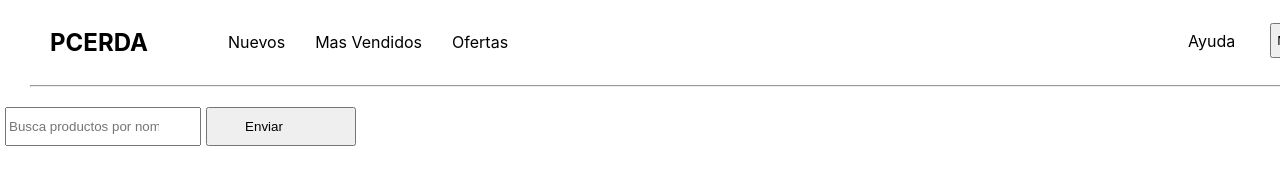
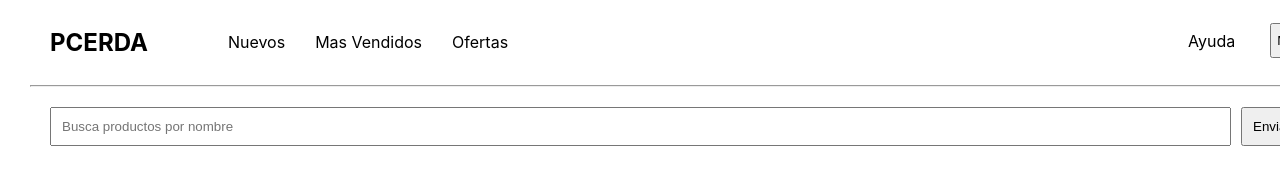
Before and after one commit to kennettcoca1512/proyecto_progra_web, a React (Vite) app in the folder my-react-app/: page / in a window 1280 px wide. Shown: the top 195 px of the page. Built offline with nearby package versions, Linux system fonts and the light colour scheme; grey boxes are pictures that could not be loaded.

Commit message:
avance hasta antes de seccion inf

```diff
--- a/my-react-app/src/components/landing_page/Section_Inf/Section_Inf.jsx
+++ b/my-react-app/src/components/landing_page/Section_Inf/Section_Inf.jsx
@@ -0,0 +1,3 @@
+export default function Seccion_Inf(){
+
+}
--- a/my-react-app/src/components/landing_page/Section_Sup/SectionSupNav.jsx
+++ b/my-react-app/src/components/landing_page/Section_Sup/SectionSupNav.jsx
@@ -1,17 +1,19 @@
 export default function Section_Sup_Nav(){
     const navStyle = {
-        marginLeft: '5px',
-        paddingTop: '10px',
-        paddingBottom: '10px',
-        paddingRight: '40px',
-        width: '150px'
+        padding: '10px',
+        marginLeft:'50px',
+        paddingRight: '990px'
+    }
+    const navStyle2 = {
+        padding: '10px',
+        marginLeft: '10px'
     }
     return (
         <>
             <section>
                 <span>
                     <input style={navStyle}  type="text" placeholder="Busca productos por nombre"></input>
-                    <input style={navStyle} type="submit" value="Enviar"></input>
+                    <input style={navStyle2} type="submit" value="Enviar"></input>
                 </span>
 
 
--- a/my-react-app/src/routes/LandingPage.jsx
+++ b/my-react-app/src/routes/LandingPage.jsx
@@ -3,32 +3,6 @@ import Footer from "../components/Shares/Footer/Footer"
 import Section_Sup_Nav from "../components/landing_page/Section_Sup/SectionSupNav"
 import Section_Sup from "../components/landing_page/Section_Sup/SectionSuperior"
 export default function LandingPage(){
-    const computadoras = [
-        {
-            IdBuild: 2,
-            Marca: "Acer",
-            Procesador: "Ryzen",
-            TarjetaGrafica: "4090 RTX",
-            RAM: "16GB",
-            SSD: "ienkf",
-            Precio: 1234,
-            imagen: ""
-        }
-    ]
-    const laptops = [
-        {
-            Id: 2,
-            Marca: "Asus",
-            Modelo: "Rog Strix",
-            Procesador: "Ryzen 9",
-            SSD: "1TB",
-            TarjetaGrafica: "NVIDIA",
-            RAM: "16GB",
-            SistOp: "WIN10",
-            imagen: ""
-        }
-    ]
-
     return (
         <>
             <Header />
```
